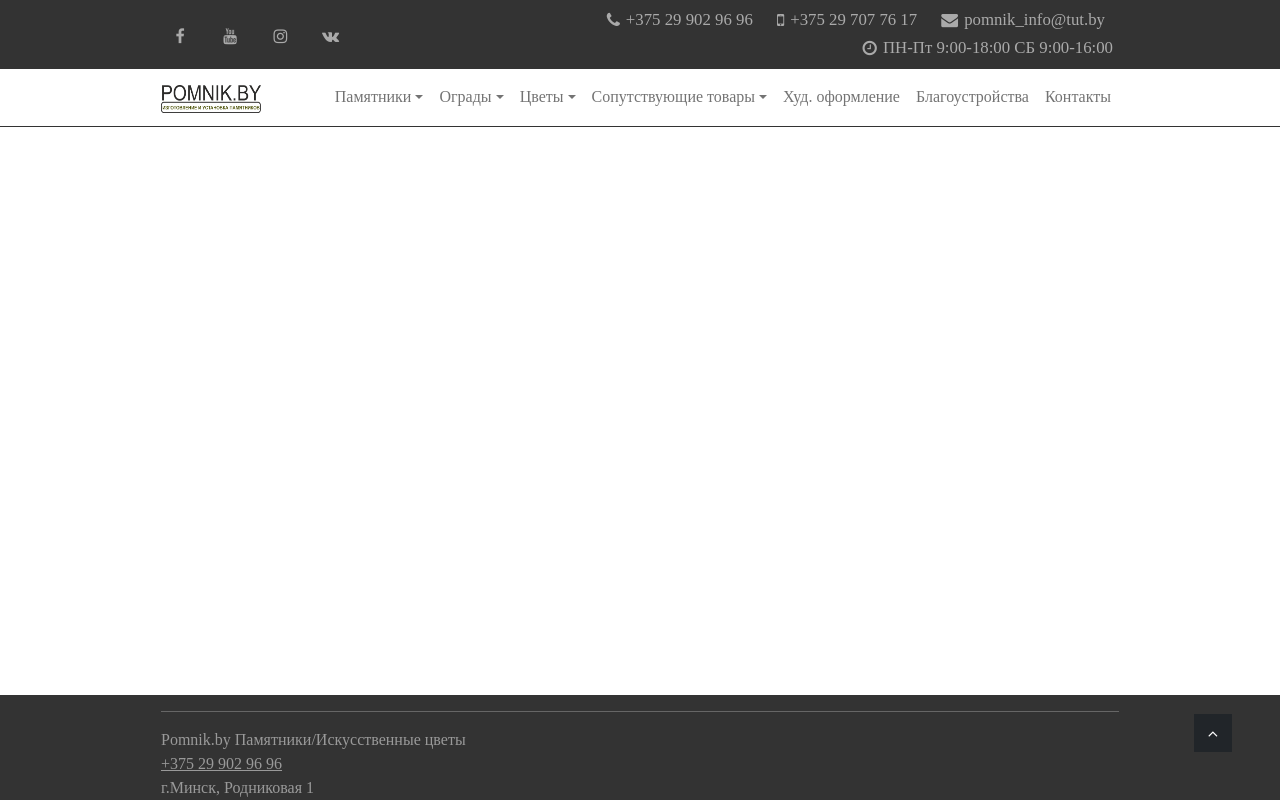
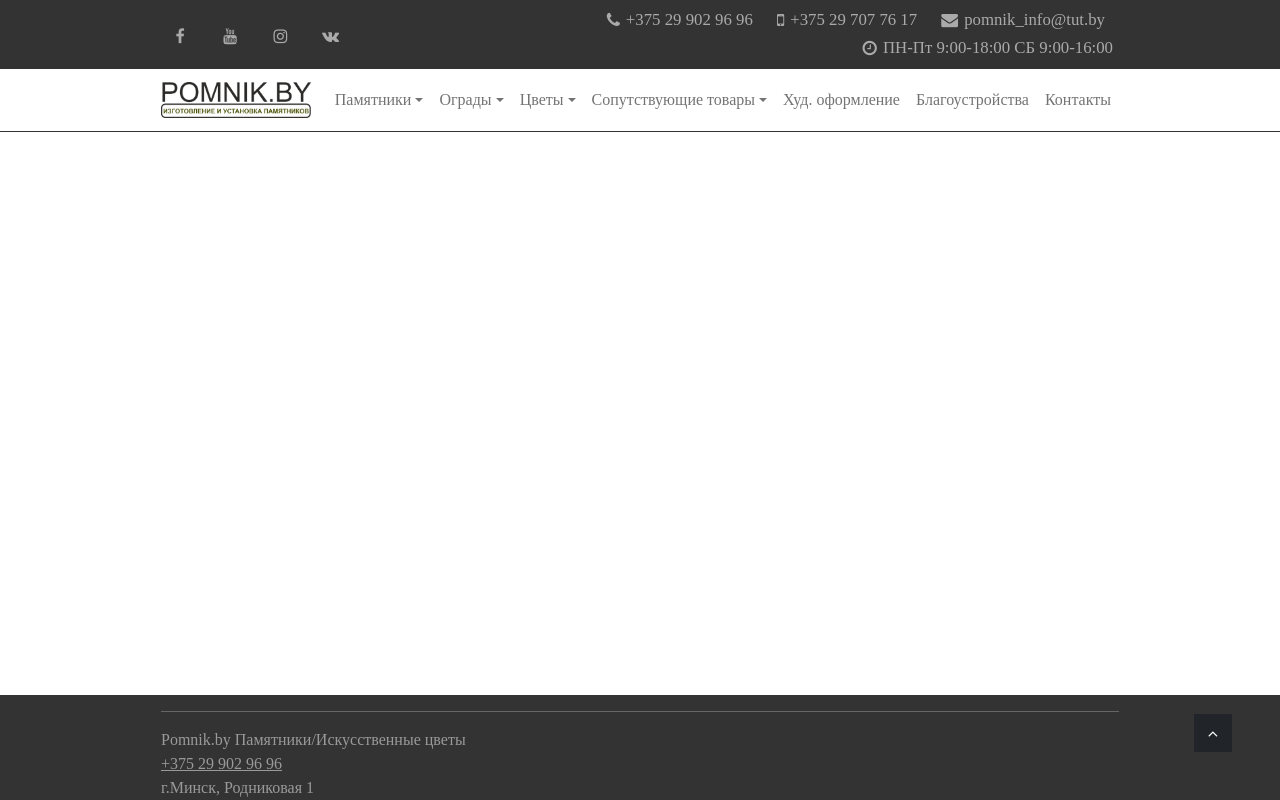
Before and after one commit to Destork/pomnik, a website: page src/html/pages/index.html in a window 1280 px wide. Drawn offline with nearby package versions, Linux system fonts and the light colour scheme; files that its build step writes are made by us from their sources.

Commit message:
complete main layout

```diff
--- a/src/html/common/header/sticky-header.html
+++ b/src/html/common/header/sticky-header.html
@@ -1,7 +1,7 @@
 <nav class="navbar navbar-expand-md navbar-light bg-white sticky-top border-bottom border-dark px-0 max-vh-100 max-vh-md-none overflow-auto overflow-md-visible">
     <div class="container">
-        <a class="navbar-brand" href="/" title="На главную">
-            <img src="/img/logo1.png" width="100" height="28" alt="{{ globals.siteName }}" title="{{ globals.siteName }}">
+        <a class="navbar-brand logo-container flex-shrink-0" href="/" title="На главную">
+            <img src="/img/logo1.png" width="100" height="28" alt="{{ globals.siteName }}" title="{{ globals.siteName }}" class="logo">
         </a>
         <button class="navbar-toggler collapsed" type="button" data-bs-toggle="collapse" data-bs-target="#mainMenu" aria-controls="mainMenu" aria-expanded="false" aria-label="Раскрыть/Закрыть меню">
             <span class="navbar-toggler-icon"></span>
--- a/src/style/common/_common.scss
+++ b/src/style/common/_common.scss
@@ -45,10 +45,6 @@
   }
 }
 
-.border-dark {
-  border-color: var(--dark-gray) !important;
-}
-
 .responsive-map {
   position: relative;
   width: 100%;
@@ -66,3 +62,24 @@
     right: 3rem;
   }
 }
+
+.logo-container {
+  width: (120rem / 16);
+  flex-basis: (120rem / 16);
+
+  @include media-breakpoint-up(sm) {
+    width: (135rem / 16);
+    flex-basis: (135rem / 16);
+  }
+
+  @include media-breakpoint-up(md) {
+    width: (150rem / 16);
+    flex-basis: (150rem / 16);
+  }
+}
+
+.logo {
+  width: max-content;
+  max-width: 100%;
+  height: auto;
+}
--- a/src/style/libraries/_bootstrap.scss
+++ b/src/style/libraries/_bootstrap.scss
@@ -39,6 +39,10 @@
 
 @import "../../../node_modules/bootstrap/scss/utilities/api";
 
+.border-dark {
+  border-color: var(--dark-gray) !important;
+}
+
 // fix vh property
 .min-vh-100 {
   min-height: calc(100 * var(--vh, 1vh)) !important;
```
